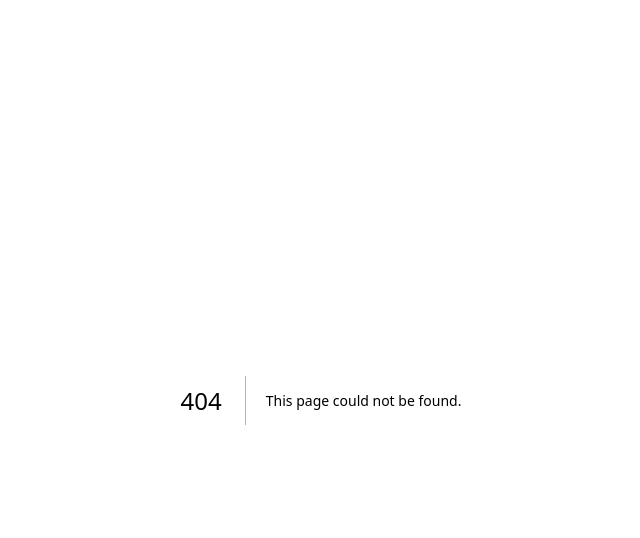
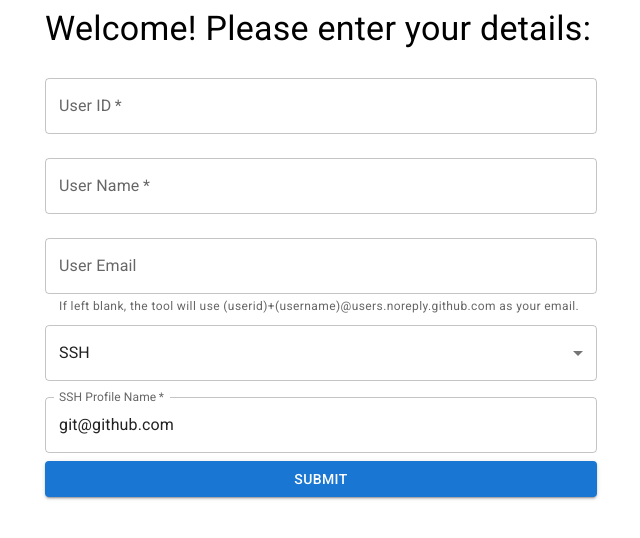
Before and after one commit to oakdisc/gitclone-generator, a Next.js app: page /welcome in a window 1280 px wide. Before the commit this address had no page. Shown: the top 538 px of the page, without its empty margins (319-959 px from the left). Built offline with nearby package versions, Linux system fonts and the light colour scheme.

Commit message:
add welcome page

```diff
--- /dev/null
+++ b/app/utils/constants.ts
@@ -0,0 +1,13 @@
+export const LOCAL_STORAGE_KEYS = {
+  USER_ID: "gitclone-generator-userId",
+  USER_NAME: "gitclone-generator-userName",
+  SSH_PROFILE_NAME: "gitclone-generator-sshProfileName",
+  USER_EMAIL: "gitclone-generator-userEmail",
+  CLONE_METHOD: "gitclone-generator-cloneMethod",
+};
+
+// Define constants for clone methods
+export const CLONE_METHODS = {
+  SSH: "SSH",
+  HTTPS: "HTTPS",
+};
--- /dev/null
+++ b/app/welcome/page.tsx
@@ -0,0 +1,176 @@
+"use client";
+import { useState, useEffect } from "react";
+import {
+  Container,
+  Button,
+  Typography,
+  TextField,
+  Select,
+  MenuItem,
+  Box,
+} from "@mui/material";
+import { useRouter } from "next/navigation";
+import { LOCAL_STORAGE_KEYS, CLONE_METHODS } from "../utils/constants";
+
+export default function Welcome() {
+  const [userId, setUserId] = useState("");
+  const [userName, setUserName] = useState("");
+  const [sshProfileName, setSshProfileName] = useState("git@github.com");
+  const [userEmail, setUserEmail] = useState("");
+  const [success, setSuccess] = useState(false);
+  const [userIdError, setUserIdError] = useState("");
+  const [userEmailError, setUserEmailError] = useState("");
+  const [cloneMethod, setCloneMethod] = useState(CLONE_METHODS.SSH);
+  const router = useRouter();
+
+  useEffect(() => {
+    // Retrieve values from localStorage
+    const storedUserId = localStorage.getItem(LOCAL_STORAGE_KEYS.USER_ID);
+    const storedUserName = localStorage.getItem(LOCAL_STORAGE_KEYS.USER_NAME);
+    const storedSshProfileName = localStorage.getItem(
+      LOCAL_STORAGE_KEYS.SSH_PROFILE_NAME
+    );
+    const storedUserEmail = localStorage.getItem(LOCAL_STORAGE_KEYS.USER_EMAIL);
+
+    // Set state if values are not empty
+    if (storedUserId) setUserId(storedUserId);
+    if (storedUserName) setUserName(storedUserName);
+    if (storedSshProfileName) setSshProfileName(storedSshProfileName);
+    if (storedUserEmail) setUserEmail(storedUserEmail);
+  }, []); // Empty dependency array to run only on mount
+
+  const handleSubmit = (e: React.FormEvent) => {
+    e.preventDefault();
+    setUserIdError("");
+    setUserEmailError("");
+
+    // Validate user ID and email
+    const idNumber = Number(userId);
+    const emailPattern = /^[^\s@]+@[^\s@]+\.[^\s@]+$/;
+    let hasError = false;
+
+    if (isNaN(idNumber) || idNumber <= 0) {
+      setUserIdError("Please enter a valid positive number for User ID.");
+      hasError = true;
+    }
+
+    if (!!userEmail && !emailPattern.test(userEmail)) {
+      setUserEmailError("Please enter a valid email address.");
+      hasError = true;
+    }
+
+    if (hasError) {
+      return;
+    }
+
+    // Store user data in local storage with prefix
+    localStorage.setItem(LOCAL_STORAGE_KEYS.USER_ID, userId);
+    localStorage.setItem(LOCAL_STORAGE_KEYS.USER_NAME, userName);
+    localStorage.setItem(LOCAL_STORAGE_KEYS.SSH_PROFILE_NAME, sshProfileName);
+    localStorage.setItem(LOCAL_STORAGE_KEYS.USER_EMAIL, userEmail);
+    localStorage.setItem(LOCAL_STORAGE_KEYS.CLONE_METHOD, cloneMethod);
+
+    // Set success state
+    setSuccess(true);
+  };
+
+  if (success) {
+    return (
+      <Container maxWidth="sm">
+        <Typography variant="h4" gutterBottom>
+          Success!
+        </Typography>
+        <Typography variant="body1">
+          Your details have been successfully stored.
+        </Typography>
+        <Button
+          variant="contained"
+          color="primary"
+          onClick={() => router.push("/")}
+        >
+          Go to Home
+        </Button>
+      </Container>
+    );
+  }
+
+  return (
+    <Container maxWidth="sm">
+      <Typography variant="h4" gutterBottom>
+        Welcome! Please enter your details:
+      </Typography>
+      <form onSubmit={handleSubmit}>
+        <TextField
+          id="user-id"
+          label="User ID"
+          variant="outlined"
+          fullWidth
+          margin="normal"
+          error={!!userIdError}
+          helperText={userIdError}
+          value={userId}
+          onChange={(e) => setUserId(e.target.value)}
+          required
+        />
+
+        <TextField
+          id="user-name"
+          label="User Name"
+          variant="outlined"
+          fullWidth
+          margin="normal"
+          value={userName}
+          onChange={(e) => setUserName(e.target.value)}
+          required
+        />
+
+        <TextField
+          id="user-email"
+          label="User Email"
+          variant="outlined"
+          fullWidth
+          margin="normal"
+          error={!!userEmailError}
+          helperText={
+            userEmailError ||
+            `If left blank, the tool will use ${userId ? userId : "(userid)"}+${
+              userName ? userName : "(username)"
+            }@users.noreply.github.com as your email.`
+          }
+          value={userEmail}
+          onChange={(e) => setUserEmail(e.target.value)}
+        />
+
+        <Box margin="normal">
+          <Select
+            id="clone-method"
+            value={cloneMethod}
+            onChange={(e) => setCloneMethod(e.target.value)}
+            fullWidth
+            required
+          >
+            <MenuItem value={CLONE_METHODS.SSH}>{CLONE_METHODS.SSH}</MenuItem>
+            <MenuItem value={CLONE_METHODS.HTTPS}>
+              {CLONE_METHODS.HTTPS}
+            </MenuItem>
+          </Select>
+        </Box>
+
+        <TextField
+          id="ssh-profile-name"
+          label="SSH Profile Name"
+          variant="outlined"
+          fullWidth
+          margin="normal"
+          value={sshProfileName}
+          onChange={(e) => setSshProfileName(e.target.value)}
+          required={cloneMethod === CLONE_METHODS.SSH}
+        />
+
+        <Button type="submit" variant="contained" color="primary" fullWidth>
+          Submit
+        </Button>
+      </form>
+    </Container>
+  );
+}
```
